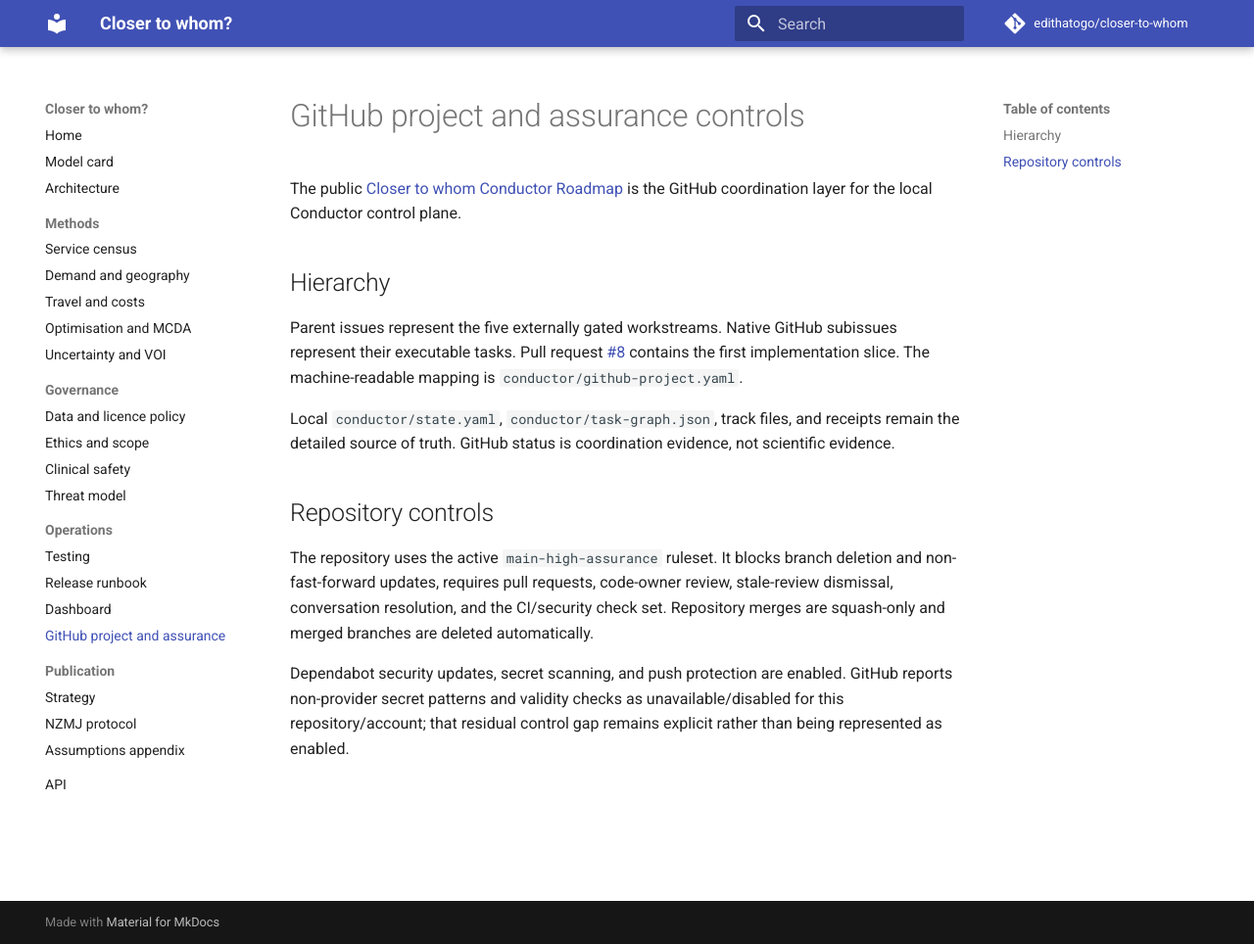
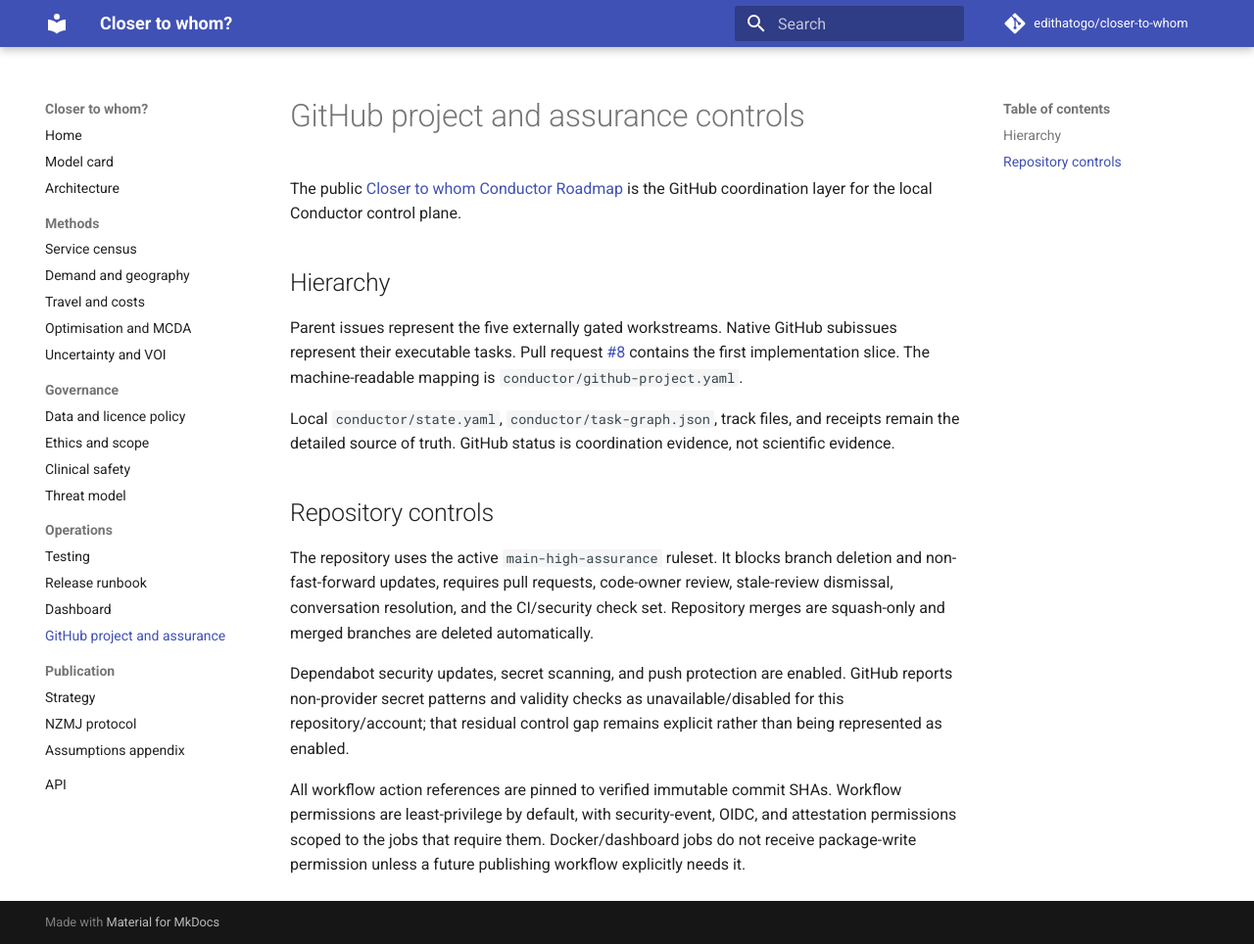
Before and after one commit to edithatogo/closer-to-whom, an MkDocs documentation site: the page built from docs/operations/github-project.md, in a window 1280 px wide and 964 px high. Shown: the whole window at 98% size. Built offline with MkDocs 1.6.1 and Material for MkDocs 9.7.7, drawn with Linux system fonts in a browser that asks for light colours; comment, search, counter and statistics services are not loaded.

Commit message:
security: pin workflow actions and scope permissions

```diff
--- a/docs/operations/github-project.md
+++ b/docs/operations/github-project.md
@@ -23,3 +23,8 @@ merged branches are deleted automatically.
 Dependabot security updates, secret scanning, and push protection are enabled. GitHub reports
 non-provider secret patterns and validity checks as unavailable/disabled for this repository/account;
 that residual control gap remains explicit rather than being represented as enabled.
+
+All workflow action references are pinned to verified immutable commit SHAs. Workflow permissions are
+least-privilege by default, with security-event, OIDC, and attestation permissions scoped to the jobs
+that require them. Docker/dashboard jobs do not receive package-write permission unless a future
+publishing workflow explicitly needs it.
```
Also changed, not shown: 17 other files.
